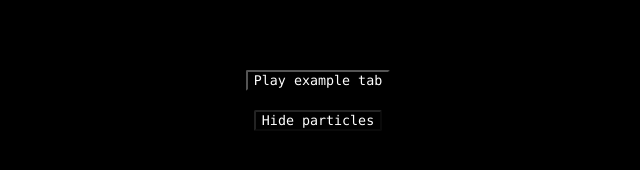
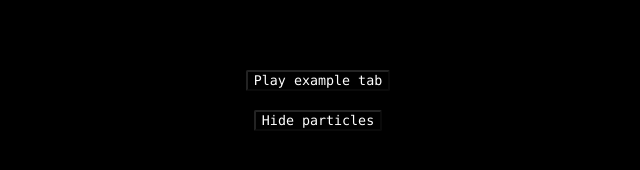
Before and after one commit to innocence-studios/fret-reader, a plain HTML site: page index.html in a window 1280 px wide. Shown: the part 264-434 px from the top of the page, 322-962 px from the left. Drawn offline with nearby package versions, Linux system fonts and the light colour scheme.

Commit message:
Update index.html
Temporarily disabled example tab

```diff
--- a/index.html
+++ b/index.html
@@ -176,7 +176,7 @@
     <br>
     <button id="animate" hidden>Animate</button>
     <br><br>
-    <button id="play">Play example tab</button>
+    <button id="play" disabled>Play example tab</button>
     <br><br>
     <button id="particles-js-toggler" disabled title="ParticlesJS disabled. Modify HTML page `index.js` and enable it">Hide particles</button>
   </body>
```
